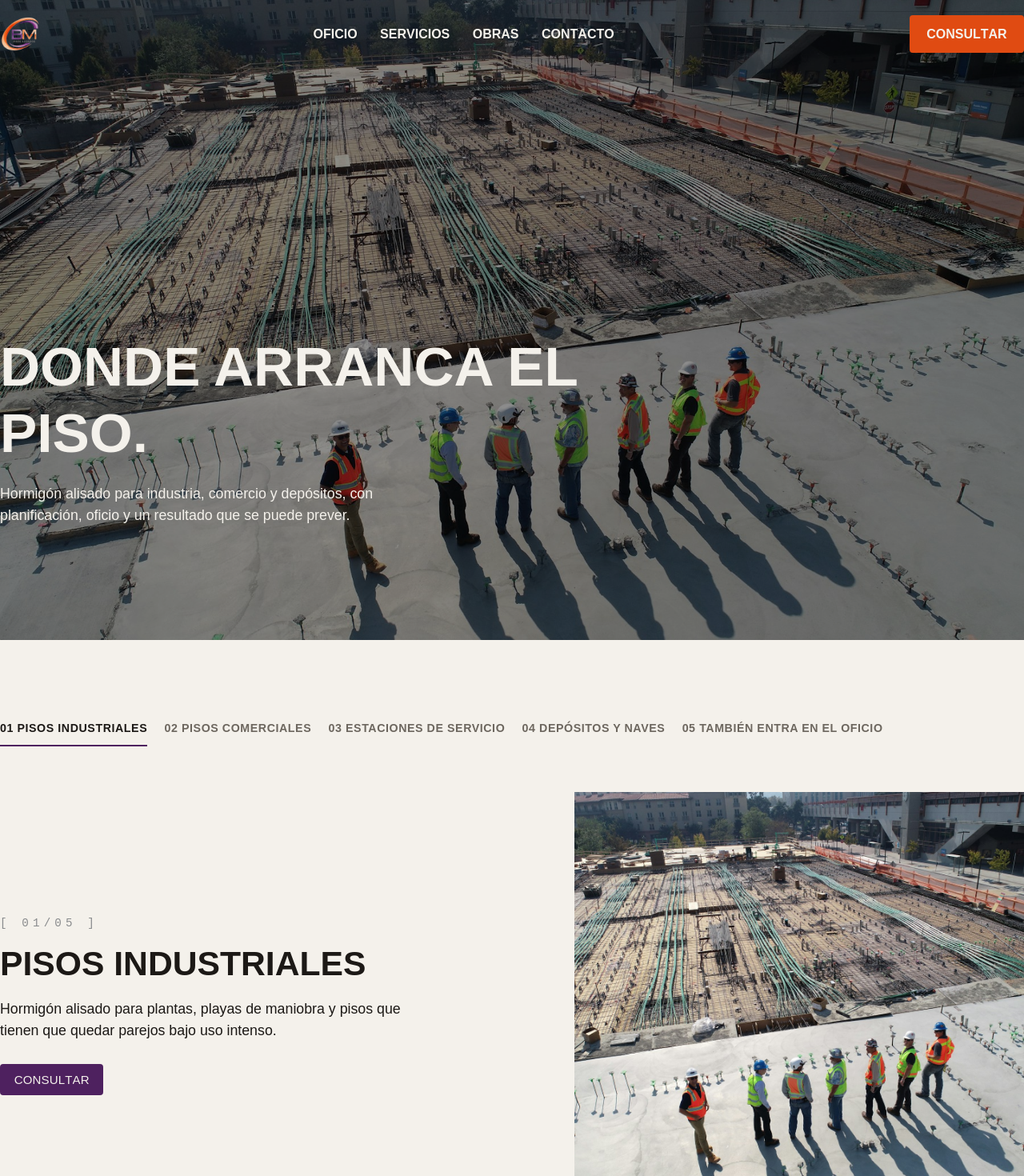
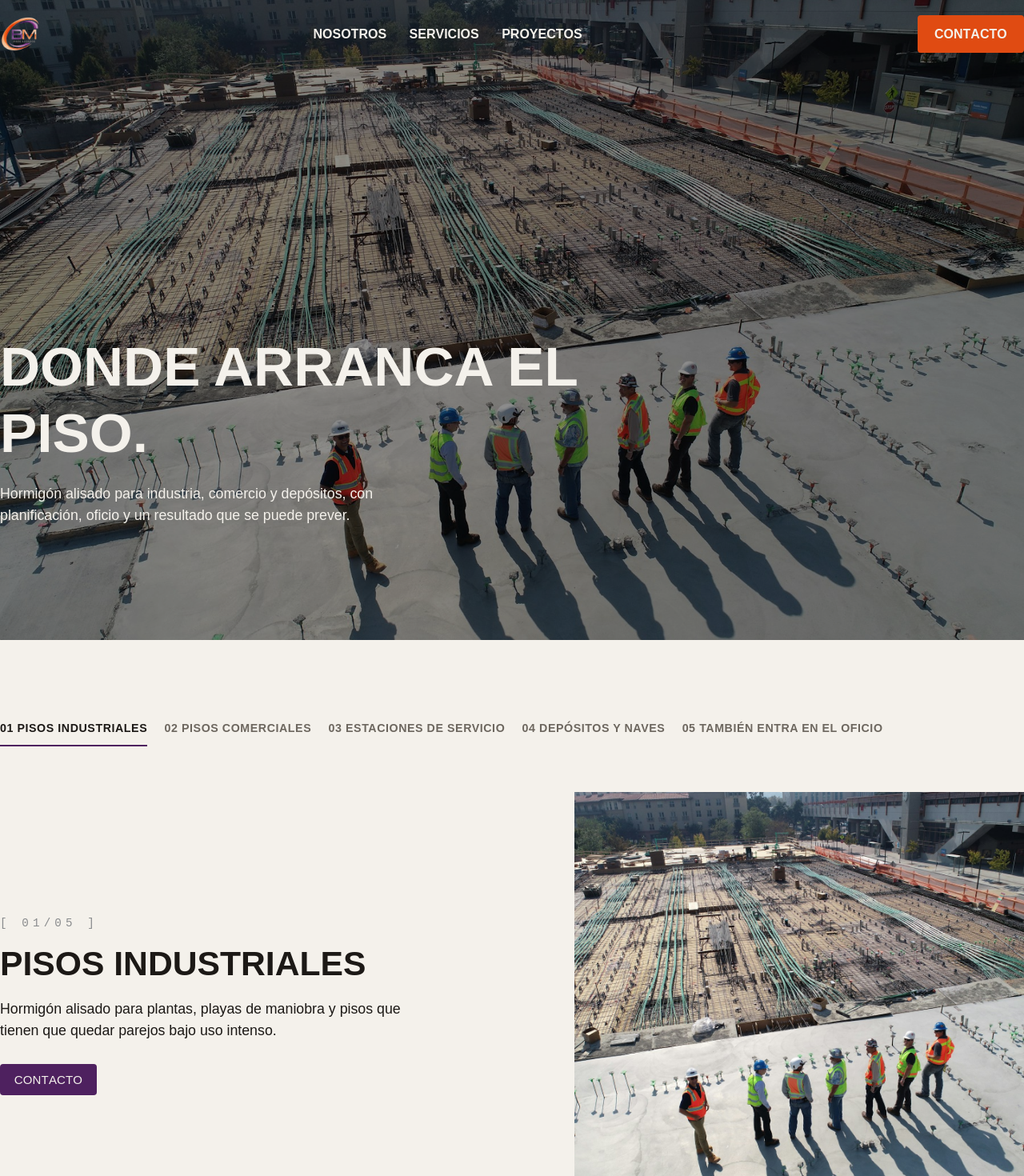
Before and after one commit to jrodriguezblangino/bm-pisos, a React (Vite) app: page /services in a window 1280 px wide. Shown: the top 1470 px of the page at 80% size. Built offline with nearby package versions, Linux system fonts and the light colour scheme; a web font is replaced by a local one.

Commit message:
Unificar la navegación en Nosotros, Proyectos y un solo Contacto, sin cambiar las rutas.
Co-authored-by: Cursor <cursoragent@cursor.com>

```diff
--- a/src/components/Header.tsx
+++ b/src/components/Header.tsx
@@ -223,10 +223,11 @@ export function Header() {
           </nav>
           <Link
             to="/contact"
+            aria-current={pathname === "/contact" ? "page" : undefined}
             className="inline-flex items-center rounded-[4px] bg-orange px-6 py-4 font-heading text-[16px] font-semibold uppercase leading-none text-tan transition-colors hover:bg-[#c2410e] focus-visible:outline focus-visible:outline-2 focus-visible:outline-offset-2 focus-visible:outline-orange"
           >
             <span className="letter-link">
-              <RiseLabel text="Consultar" />
+              <RiseLabel text="Contacto" />
             </span>
           </Link>
         </div>
@@ -255,8 +256,8 @@ export function Header() {
               {item.label}
             </Link>
           ))}
-          <Link to="/contact" className="font-heading text-[2.5rem] font-semibold uppercase leading-[1.2]" onClick={() => setOpen(false)}>
-            Consultar
+          <Link to="/contact" aria-current={pathname === "/contact" ? "page" : undefined} className="font-heading text-[2.5rem] font-semibold uppercase leading-[1.2]" onClick={() => setOpen(false)}>
+            Contacto
           </Link>
         </nav>
       </div>
--- a/src/content/site.ts
+++ b/src/content/site.ts
@@ -129,10 +129,9 @@ export const yearsPlates: YearsPlate[] = [
 ];
 
 export const nav = [
-  { label: "Oficio", href: "/about" },
+  { label: "Nosotros", href: "/about" },
   { label: "Servicios", href: "/services" },
-  { label: "Obras", href: "/projects" },
-  { label: "Contacto", href: "/contact" },
+  { label: "Proyectos", href: "/projects" },
 ];
 
 export const footerColumns = [
@@ -140,7 +139,7 @@ export const footerColumns = [
     index: "01",
     title: "Empresa",
     links: [
-      { label: "El oficio", href: "/about" },
+      { label: "Nosotros", href: "/about" },
       { label: "Cómo trabajamos", href: "/about#our-values" },
       { label: "Tercera generación", href: "/about" },
       { label: "Zona de trabajo", href: "/cobertura" },
@@ -160,7 +159,7 @@ export const footerColumns = [
     index: "03",
     title: "Sitio",
     links: [
-      { label: "Tipos de obra", href: "/projects" },
+      { label: "Proyectos", href: "/projects" },
       { label: "Trabajar con BMP", href: "/careers" },
       { label: "Contacto", href: "/contact" },
     ],
--- a/src/pages/ServicesPage.tsx
+++ b/src/pages/ServicesPage.tsx
@@ -98,7 +98,7 @@ export function ServicesPage() {
                 </ul>
               )}
               <Button href="/contact" className="group mt-8">
-                <SlideLabel>Consultar</SlideLabel>
+                <SlideLabel>Contacto</SlideLabel>
               </Button>
             </div>
             <img src={active.image} alt={active.imageAlt} className="order-first h-[16.5rem] w-full object-cover min-[768px]:h-[22rem] min-[992px]:order-none min-[992px]:h-[37.5rem]" />
```
